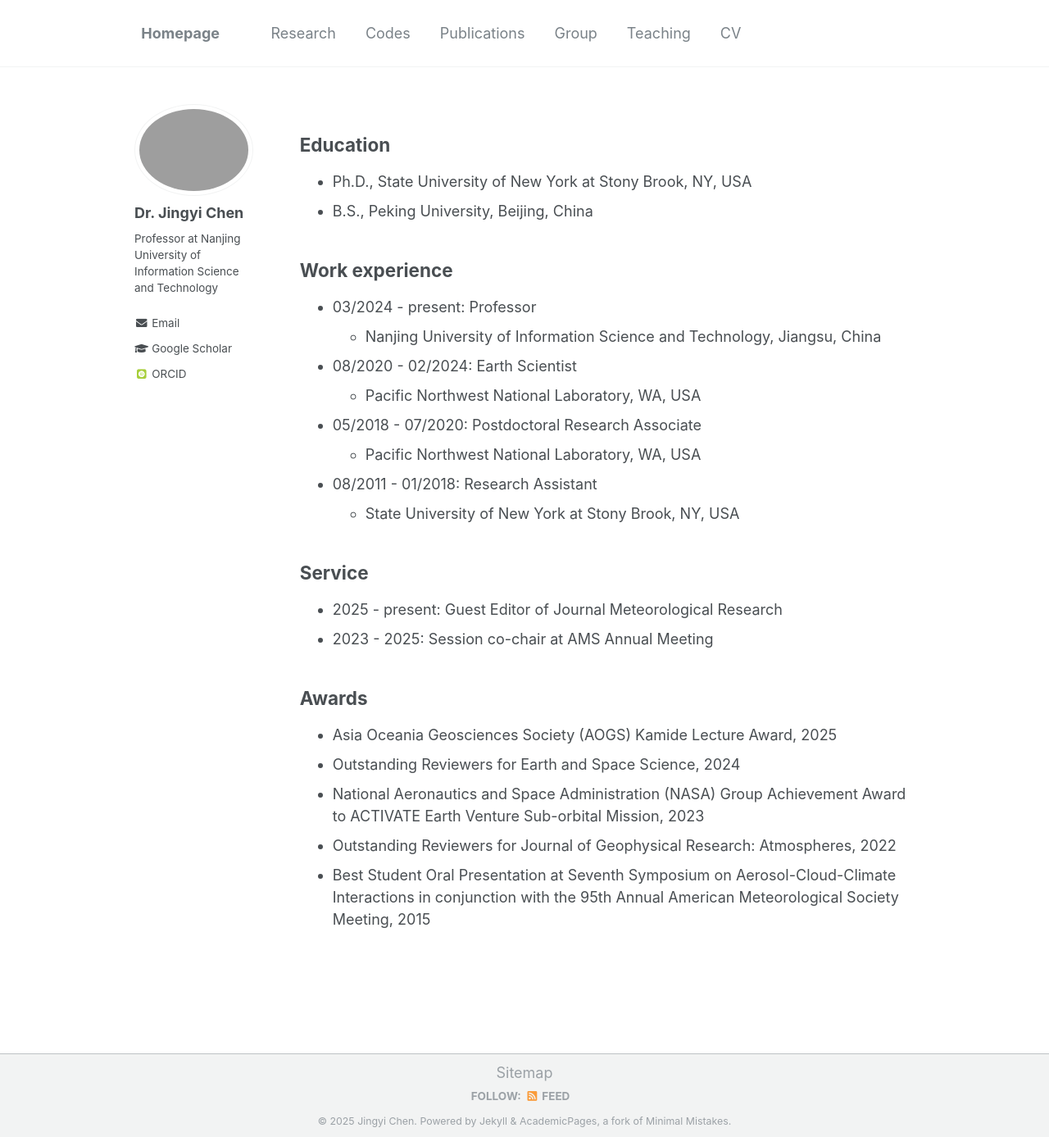
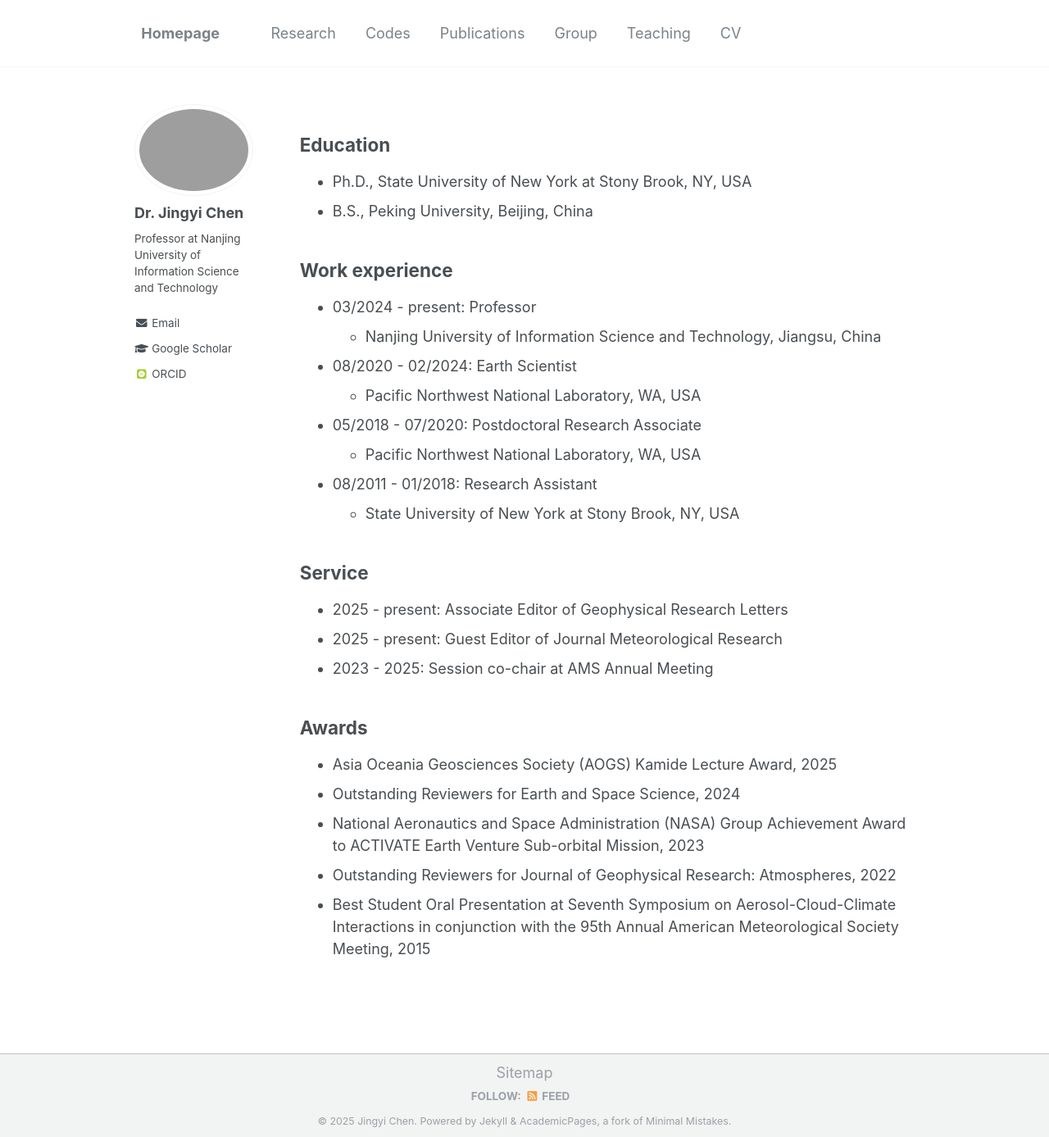
Before and after one commit to Jingyi-Chen/jingyi-chen.github.io, a Jekyll site: the page built from _pages/cv.md, in a window 1280 px wide and 1387 px high. Shown: the whole window at 82% size. Built offline with Jekyll 4.4.1, drawn with Linux system fonts in a browser that asks for light colours; some web fonts are replaced.

Commit message:
Update cv.md

```diff
--- a/_pages/cv.md
+++ b/_pages/cv.md
@@ -28,6 +28,7 @@ Work experience
 
 Service
 ---
+* 2025 - present: Associate Editor of Geophysical Research Letters
 * 2025 - present: Guest Editor of Journal Meteorological Research
 * 2023 - 2025: Session co-chair at AMS Annual Meeting
 
```
